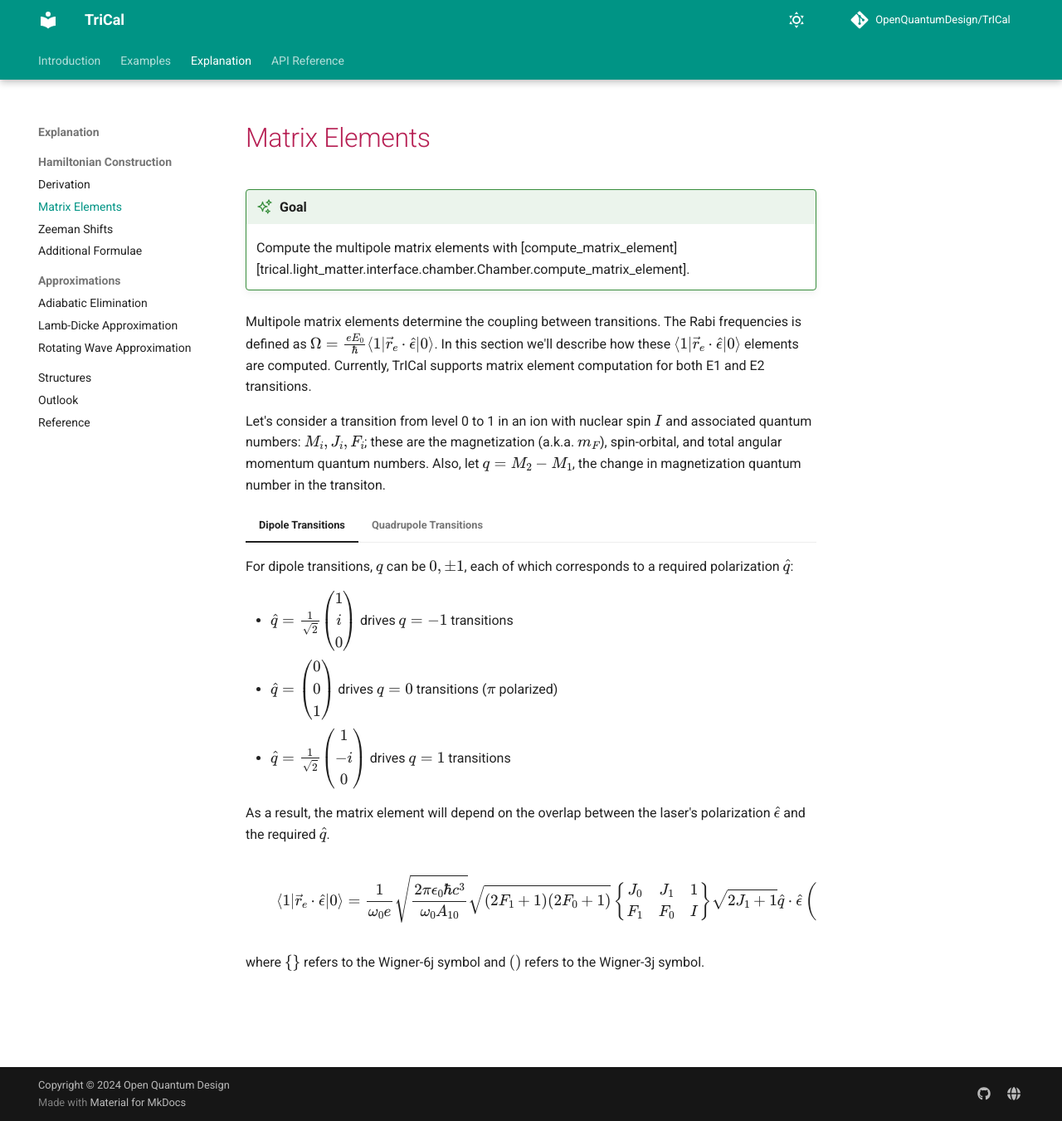
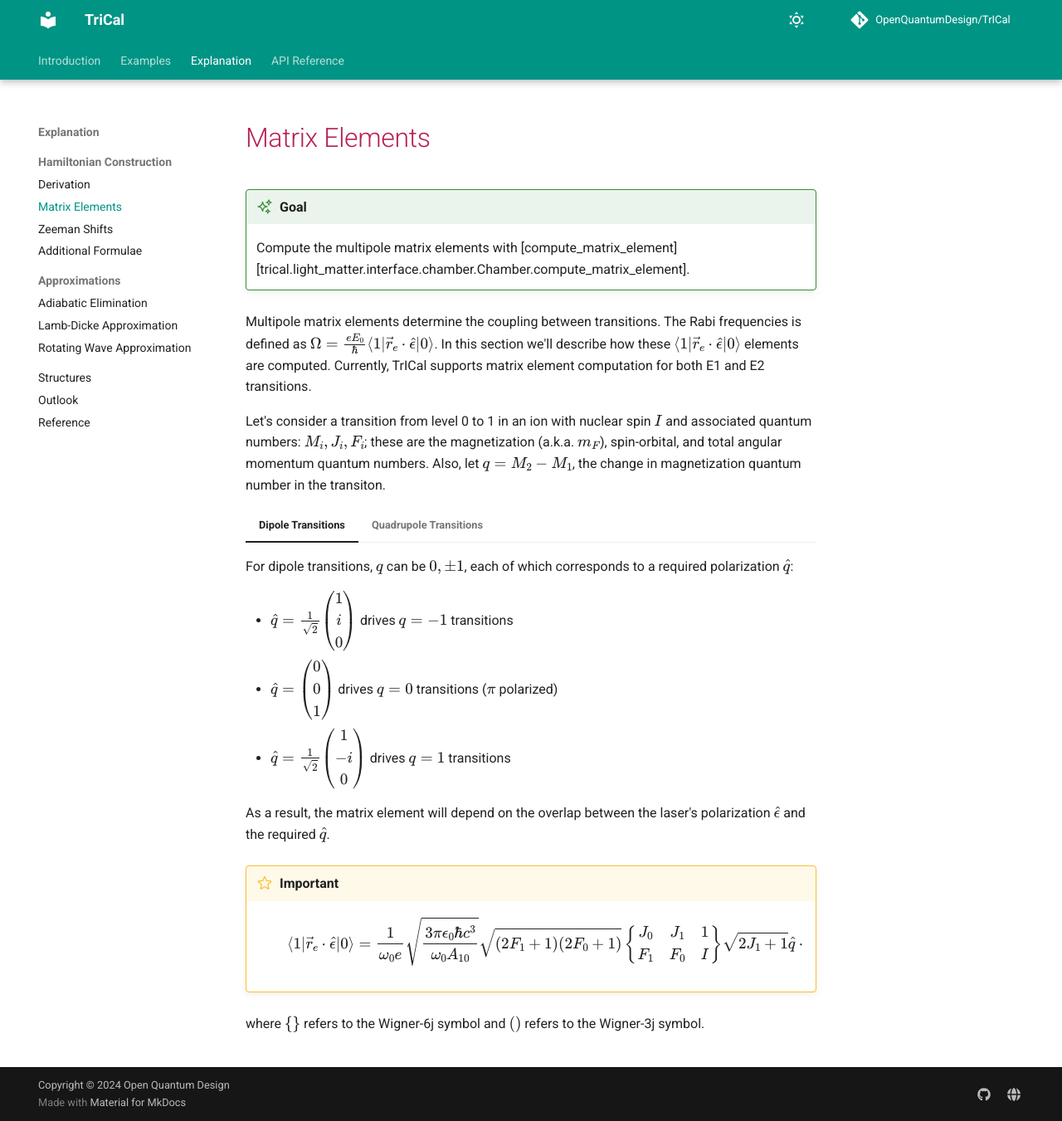
Before and after one commit to OpenQuantumDesign/oqd-trical, an MkDocs documentation site: the page built from docs/explanation/hamiltonian_construction/matrix_elements.md, in a window 1280 px wide and 1351 px high. Shown: the whole window at 83% size. Built offline with MkDocs 1.6.1 and Material for MkDocs 9.7.7, drawn with Linux system fonts in a browser that asks for light colours; comment, search, counter and statistics services are not loaded.

Commit message:
fix compute_matrix_element

```diff
--- a/docs/explanation/hamiltonian_construction/matrix_elements.md
+++ b/docs/explanation/hamiltonian_construction/matrix_elements.md
@@ -22,8 +22,12 @@ For dipole transitions, $q$ can be $0, \pm 1$, each of which corresponds to a re
 
 As a result, the matrix element will depend on the overlap between the laser's polarization $\hat{\epsilon}$ and the required $\hat{q}$.
 
+<!-- prettier-ignore -->
+//// admonition | Important
+    type: important
+
 $$
-    \langle 1|\vec{r}_e \cdot \hat{\epsilon}|0 \rangle = \frac{1}{\omega_0 e}\sqrt{\frac{2\pi\epsilon_0\hbar c^3}{\omega_0 A_{10}}} \sqrt{(2F_1 + 1)(2F_0 + 1)}
+    \langle 1|\vec{r}_e \cdot \hat{\epsilon}|0 \rangle = \frac{1}{\omega_0 e}\sqrt{\frac{3\pi\epsilon_0\hbar c^3}{\omega_0 A_{10}}} \sqrt{(2F_1 + 1)(2F_0 + 1)}
     \begin{Bmatrix}
         J_0 & J_1 & 1\\
         F_1 & F_0 & I
@@ -33,6 +37,8 @@ $$
         M_1 & -q & -M_0
     \end{pmatrix}
 $$
+
+////
 
 where $\{\}$ refers to the Wigner-6j symbol and $()$ refers to the Wigner-3j symbol.
 
@@ -52,6 +58,10 @@ For quadrupole transitions, the laser's unit wave-vector $\hat{k}$ becomes relev
 
 This logic is handled in TrICal under the same helper function under the _polarization_map_ dictionary.
 
+<!-- prettier-ignore -->
+//// admonition | Important
+    type: important
+
 $$
     \langle 1|\vec{r}_e \cdot \hat{\epsilon}|0 \rangle = \frac{1}{\omega_0 e}\sqrt{\frac{15\pi\epsilon_0\hbar c^3}{\omega_0 A_{10}}} \sqrt{(2F_1 + 1)(2F_0 + 1)}
     \begin{Bmatrix}
@@ -63,4 +73,6 @@ $$
     \end{pmatrix}
 $$
 
+////
+
 ///
```
Also changed, not shown: 2 other files.
